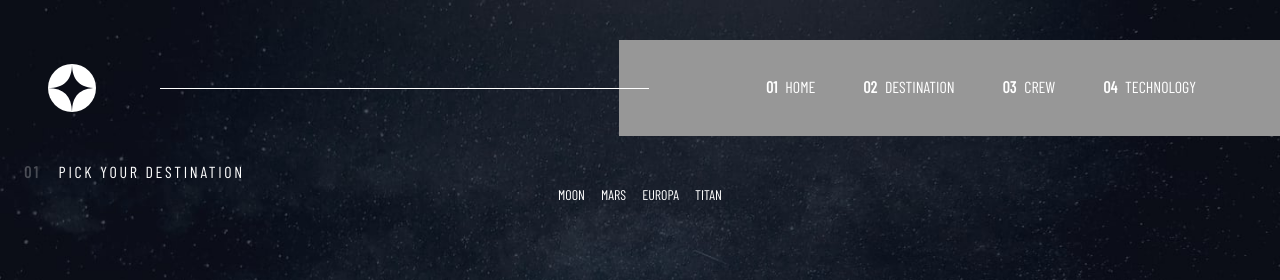
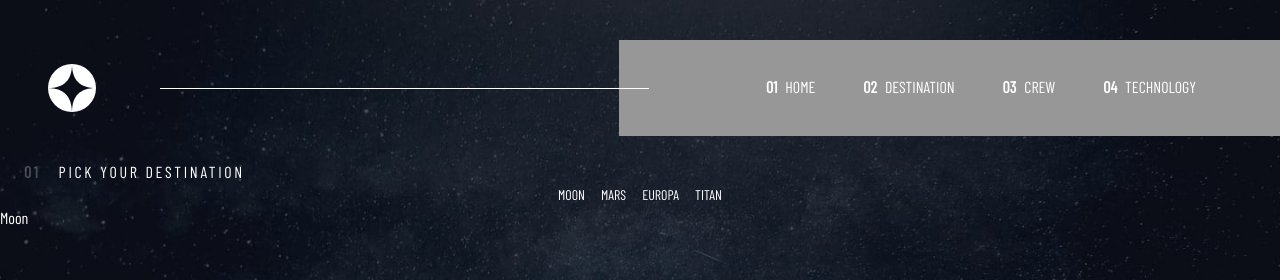
Before and after one commit to jradziejewski/space-tourism, a Next.js app: page /destination in a window 1280 px wide. Shown: the top 280 px of the page. Built offline with nearby package versions, Linux system fonts and the light colour scheme; a web font is replaced by a local one.

Commit message:
feat: add context for destinations

```diff
--- a/src/app/destination/DestinationButtons.tsx
+++ b/src/app/destination/DestinationButtons.tsx
@@ -1,10 +1,27 @@
+import { useContext } from "react";
 import { Destination, destinations } from "./destinationsData";
+import DestinationContext from "./DestinationContext";
 
 const DestinationButtons = () => {
+  const { activeDestination, selectDestination } =
+    useContext(DestinationContext);
+
+  function handleDestinationSelect(name: string) {
+    const destination = destinations.find(
+      (destination) => destination.name === name
+    );
+    if (!destination) return;
+    selectDestination(destination);
+  }
+
   return (
     <div className="destination-buttons">
       {destinations.map((destination: Destination) => (
-        <button key={destination.name} className="destination-button active">
+        <button
+          key={destination.name}
+          onClick={() => handleDestinationSelect(destination.name)}
+          className="destination-button active"
+        >
           {destination.name}
         </button>
       ))}
--- /dev/null
+++ b/src/app/destination/DestinationContext.tsx
@@ -0,0 +1,40 @@
+"use cilent";
+import { createContext, useMemo, useState } from "react";
+import { destinations, Destination } from "./destinationsData";
+
+const initialDestination: Destination = destinations[0];
+
+type DestinationContextType = {
+  activeDestination: Destination;
+  selectDestination: (destination: Destination) => void;
+};
+
+const DestinationContext = createContext<DestinationContextType>({
+  activeDestination: initialDestination,
+  selectDestination: (destination: Destination) => {},
+});
+
+export const DestinationProvider = ({
+  children,
+}: {
+  children: React.ReactNode;
+}) => {
+  const [activeDestination, setActiveDestination] =
+    useState<Destination>(initialDestination);
+
+  const selectDestination = (destination: Destination) => {
+    setActiveDestination(destination);
+  };
+
+  const contextValue = useMemo(
+    () => ({ activeDestination, selectDestination }),
+    [activeDestination]
+  );
+
+  return (
+    <DestinationContext.Provider value={contextValue}>
+      {children}
+    </DestinationContext.Provider>
+  );
+};
+export default DestinationContext;
--- a/src/app/destination/page.tsx
+++ b/src/app/destination/page.tsx
@@ -1,15 +1,28 @@
+"use client";
 import SubpageHeader from "../components/subpage-header/SubpageHeader";
 import "./destination.scss";
 import { barlow_condensed } from "../styles/customFonts";
 import DestinationButtons from "./DestinationButtons";
+import DestinationContext, { DestinationProvider } from "./DestinationContext";
+import { useContext } from "react";
 
 const Page = () => {
+  const { activeDestination } = useContext(DestinationContext);
+
   return (
-    <div className={`${barlow_condensed.className}`}>
-      <SubpageHeader title="Pick your destination" number={1} />
-      <DestinationButtons />
-    </div>
+    <DestinationProvider>
+      <div className={`${barlow_condensed.className}`}>
+        <SubpageHeader title="Pick your destination" number={1} />
+        <DestinationButtons />
+        <SomeComponent />
+      </div>
+    </DestinationProvider>
   );
 };
 
 export default Page;
+
+const SomeComponent = () => {
+  const { activeDestination } = useContext(DestinationContext);
+  return <span>{activeDestination.name}</span>;
+};
```
